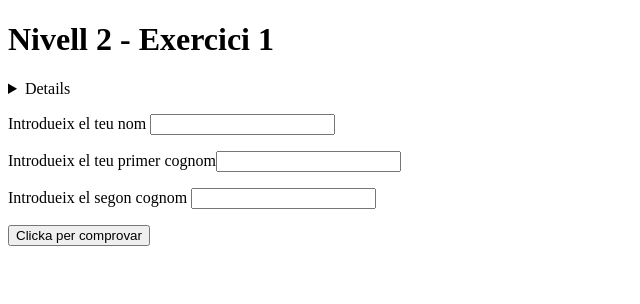
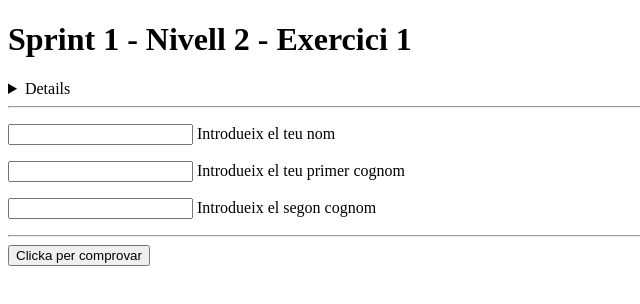
Before and after one commit to ClaudioMartinH/ITAcademy-Especialitzacio-NodeJS, a plain HTML site: page Sprint_1/Sp1_Nivell2_Ex1.html in a window 1280 px wide. Shown: the whole page, without its empty margins (0-640 px from the left). Drawn offline with Linux system fonts and the light colour scheme.

Commit message:
ex2 nivell2 acabat

```diff
--- a/Sprint_1/Sp1_Nivell2_Ex1.html
+++ b/Sprint_1/Sp1_Nivell2_Ex1.html
@@ -6,11 +6,13 @@
   <title>Sprint1_Nivell2</title>
 </head>
 <body>
-  <h1>Nivell 2 - Exercici 1</h1>
+  <h1>Sprint 1 - Nivell 2 - Exercici 1</h1>
   <details> Mostra per consola el nom i cognoms de l'usuari/ària mitjançant template literals, <br> guardant-los en variables i referenciant-les en la impressió del missatge. </details>
-  <p> Introdueix el teu nom <input type="text" id="nomUsuari"></p>
-  <p> Introdueix el teu primer cognom<input type="text" id="cognomUsuari"></p>
-  <p> Introdueix el segon cognom <input type="text" id="segonCognomUsuari"></p>
+  <hr>
+  <p> <input type="text" id="nomUsuari"> Introdueix el teu nom</p>
+  <p> <input type="text" id="cognomUsuari"> Introdueix el teu primer cognom </p>
+  <p> <input type="text" id="segonCognomUsuari"> Introdueix el segon cognom </p>
+  <hr>
   <button onclick="comprovem()"> Clicka per comprovar </button>
   <script>
     function comprovem(){
```
Also changed, not shown: Sprint_1/Sp1_Nivell1_Ex1.html (+3 -2 lines), Sprint_1/Sp1_Nivell2_Ex2.html (added, +24 -0 lines).
